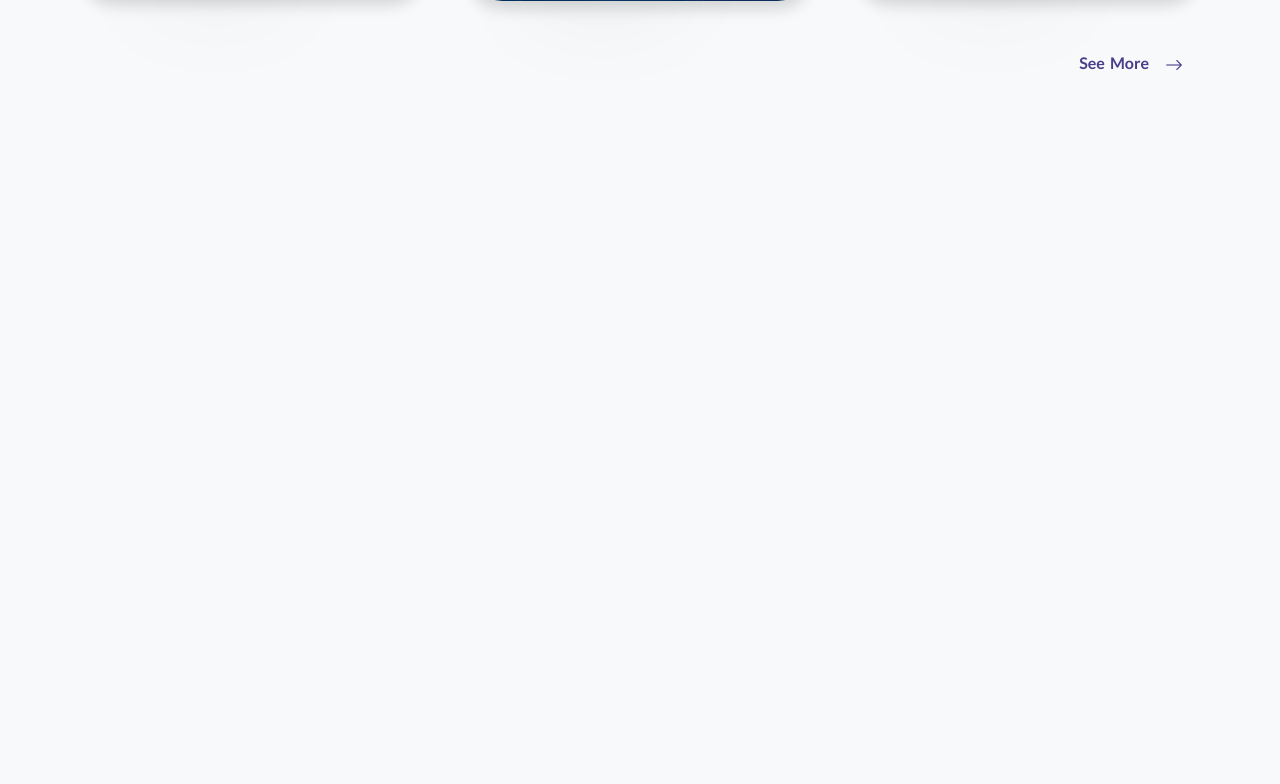
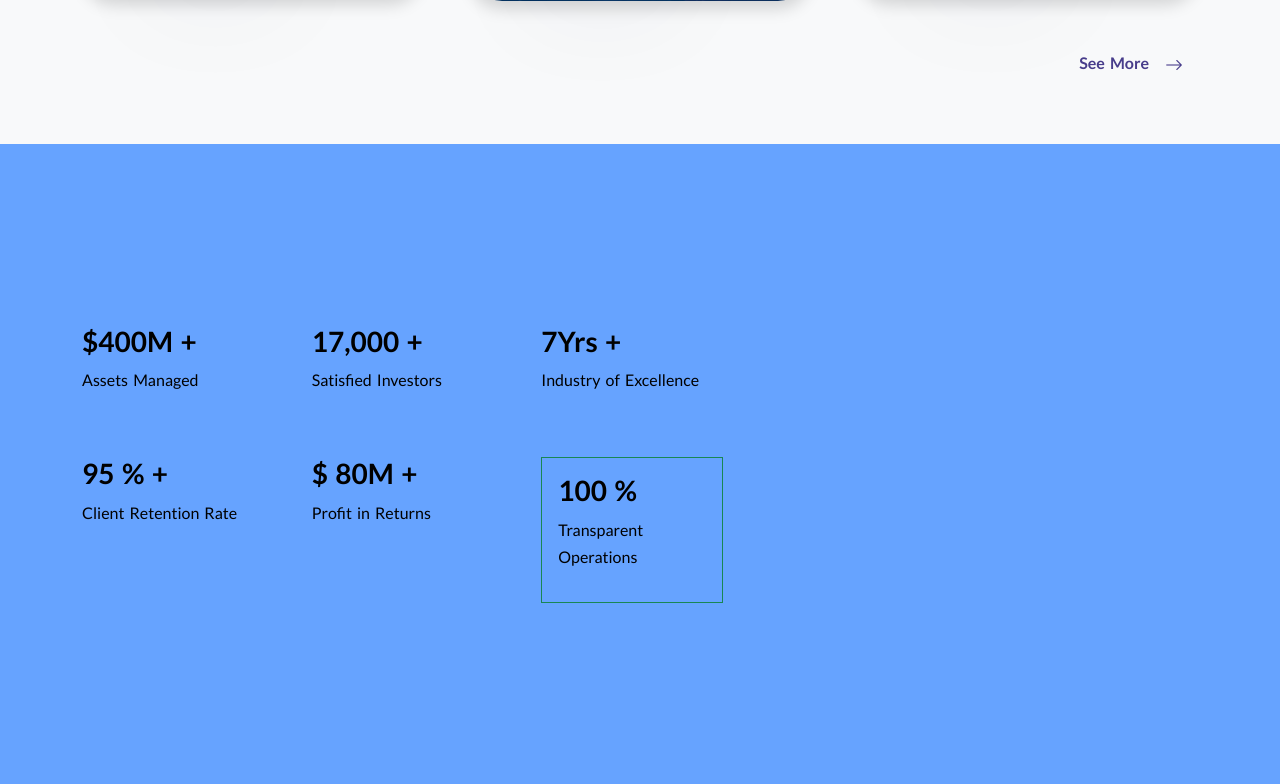
Before and after one commit to ndmichael/riazwealth, a Django app: page / in a window 1280 px wide. Shown: the part 2973-3757 px from the top of the page. Before the commit the page ends 3043 px from the top, so only its background shows below. Run offline with Django 5.2, Linux system fonts and the light colour scheme; some libraries are stand-ins or nearby versions.

Commit message:
working on the achivement section

```diff
--- a/pages/templates/pages/index.html
+++ b/pages/templates/pages/index.html
@@ -345,4 +345,56 @@
         </div>
   </section>
   <!-- === END OF INVESTMENT PLAN SECTION === -->
+
+  <section id="achievements">
+    <div class="container">
+        <section class="row">
+            <article class="col-12 col-md-7">
+                <div class="row g-5">
+                    <div class="col-6 col-md-4">
+                        <div>
+                            <h3>$400M +</h3>
+                            <p>Assets Managed</p>
+                        </div>
+                    </div>
+
+                    <div class="col-6 col-md-4">
+                        <div>
+                            <h3>17,000 +</h3>
+                            <p>Satisfied Investors</p>
+                        </div>
+                    </div>
+
+                    <div class="col-6 col-md-4">
+                        <div>
+                            <h3>7Yrs +</h3>
+                            <p>Industry of Excellence</p>
+                        </div>
+                    </div>
+
+                    <div class="col-6 col-md-4">
+                        <div>
+                            <h3>95 % +</h3>
+                            <p>Client Retention Rate</p>
+                        </div>
+                    </div>
+
+                    <div class="col-6 col-md-4">
+                        <div>
+                            <h3>$ 80M +</h3>
+                            <p>Profit in Returns</p>
+                        </div>
+                    </div>
+
+                    <div class="col-6 col-md-4">
+                        <div class="border border-success p-3">
+                            <h3>100 %</h3>
+                            <p>Transparent Operations</p>
+                        </div>
+                    </div>
+                </div>
+            </article>
+        </section>
+    </div>
+  </section>
 {% endblock content %}
```
